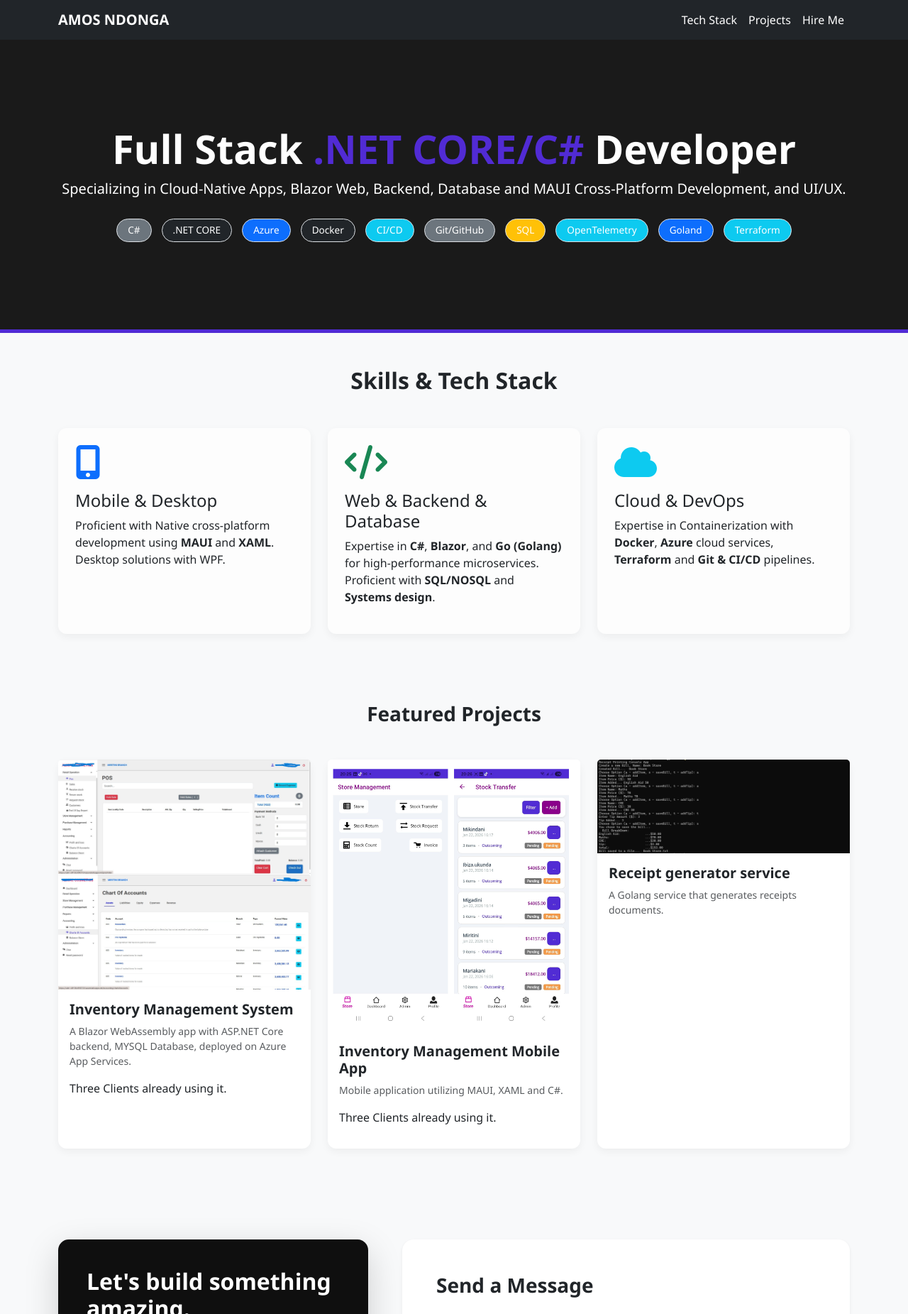
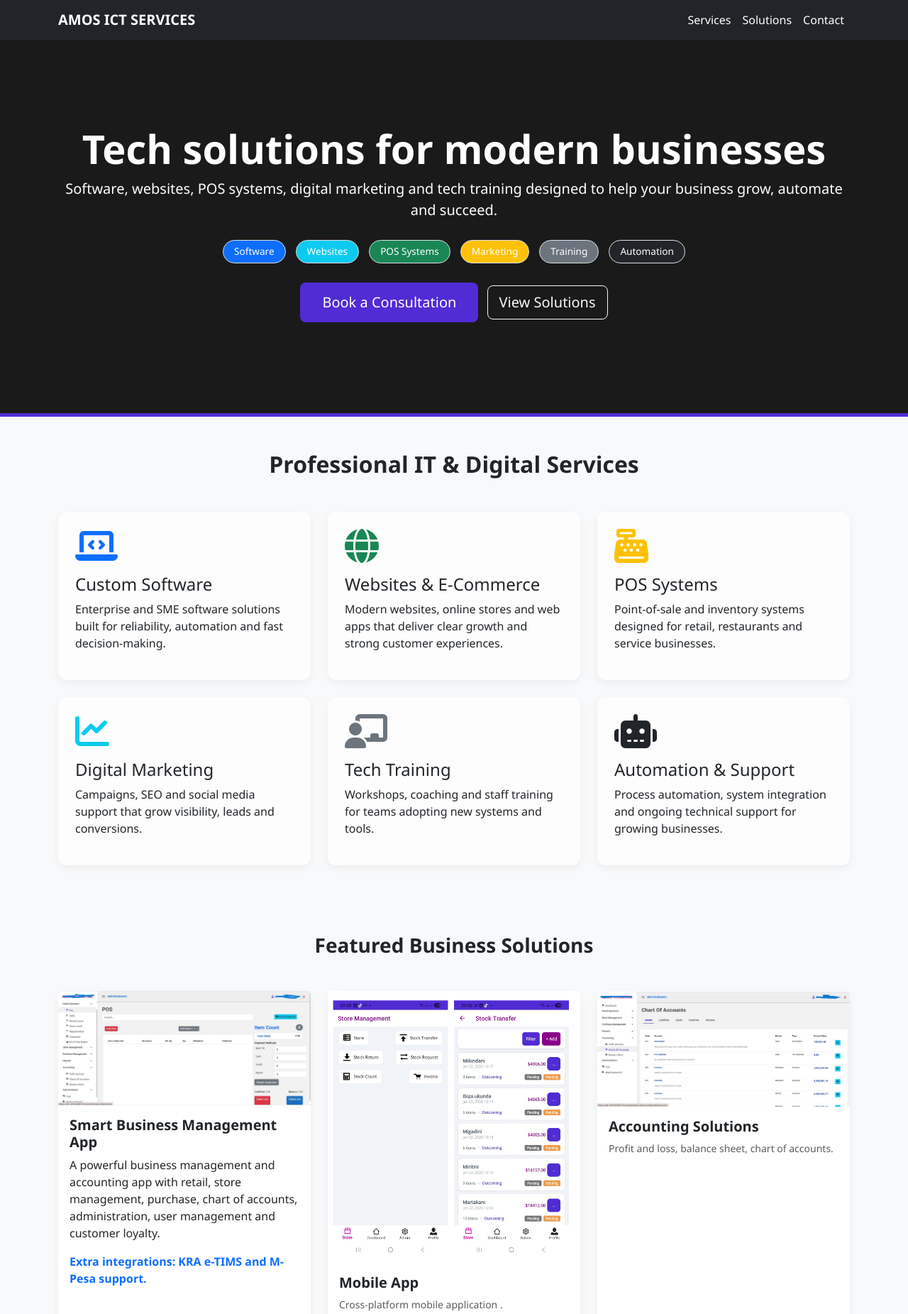
Before and after one commit to amosn593/amos-ict-services, a plain HTML site: page index.html in a window 1280 px wide. Shown: the top 1851 px of the page at 71% size. Drawn offline with nearby package versions, Linux system fonts and the light colour scheme.

Commit message:
refactored business app

```diff
--- a/index.html
+++ b/index.html
@@ -3,7 +3,7 @@
   <head>
     <meta charset="UTF-8" />
     <meta name="viewport" content="width=device-width, initial-scale=1.0" />
-    <title>Amos Ndonga .NET Developer Portfolio</title>
+    <title>AMOS ICT SERVICES | Tech solutions for modern businesses</title>
     <link
       href="https://cdn.jsdelivr.net/npm/bootstrap@5.3.0/dist/css/bootstrap.min.css"
       rel="stylesheet"
@@ -155,7 +155,7 @@
   <body>
     <nav class="navbar navbar-expand-lg navbar-dark bg-dark sticky-top">
       <div class="container">
-        <a class="navbar-brand fw-bold" href="#">AMOS NDONGA</a>
+        <a class="navbar-brand fw-bold" href="#">AMOS ICT SERVICES</a>
         <button
           class="navbar-toggler"
           type="button"
@@ -167,13 +167,13 @@
         <div class="collapse navbar-collapse" id="navbarNav">
           <ul class="navbar-nav ms-auto">
             <li class="nav-item">
-              <a class="nav-link text-white" href="#skills">Tech Stack</a>
+              <a class="nav-link text-white" href="#services">Services</a>
             </li>
             <li class="nav-item">
-              <a class="nav-link text-white" href="#portfolio">Projects</a>
+              <a class="nav-link text-white" href="#portfolio">Solutions</a>
             </li>
             <li class="nav-item">
-              <a class="nav-link text-white" href="#hire-me">Hire Me</a>
+              <a class="nav-link text-white" href="#hire-me">Contact</a>
             </li>
           </ul>
         </div>
@@ -182,65 +182,96 @@
 
     <header class="hero text-center">
       <div class="container">
-        <h1 class="display-4 fw-bold">
-          Full Stack <span class="accent-text">.NET CORE/C#</span> Developer
-        </h1>
+        <h1 class="display-4 fw-bold">Tech solutions for modern businesses</h1>
 
         <p class="lead mb-4">
-          Specializing in Cloud-Native Apps, Blazor Web, Backend, Database and
-          MAUI Cross-Platform Development, and UI/UX.
+          Software, websites, POS systems, digital marketing and tech training
+          designed to help your business grow, automate and succeed.
         </p>
-        <div class="d-flex justify-content-center gap-2">
-          <span class="tech-badge bg-secondary text-white">C#</span>
-          <span class="tech-badge bg-dark text-white">.NET CORE</span>
-          <span class="tech-badge bg-primary text-white">Azure</span>
-          <span class="tech-badge bg-dark text-white">Docker</span>
-          <span class="tech-badge bg-info text-white">CI/CD</span>
-          <span class="tech-badge bg-secondary text-white">Git/GitHub</span>
-          <span class="tech-badge bg-warning text-white">SQL</span>
-          <span class="tech-badge bg-info text-white">OpenTelemetry</span>
-          <span class="tech-badge bg-primary text-white">Goland</span>
-          <span class="tech-badge bg-info text-white">Terraform</span>
+
+        <div class="d-flex justify-content-center gap-2 flex-wrap mb-4">
+          <span class="tech-badge bg-primary text-white">Software</span>
+          <span class="tech-badge bg-info text-white">Websites</span>
+          <span class="tech-badge bg-success text-white">POS Systems</span>
+          <span class="tech-badge bg-warning text-white">Marketing</span>
+          <span class="tech-badge bg-secondary text-white">Training</span>
+          <span class="tech-badge bg-dark text-white">Automation</span>
         </div>
+
+        <a href="#hire-me" class="btn btn-dotnet btn-lg me-2 mb-2"
+          >Book a Consultation</a
+        >
+        <a href="#portfolio" class="btn btn-outline-light btn-lg mb-2"
+          >View Solutions</a
+        >
       </div>
     </header>
 
-    <section id="skills" class="py-5 bg-light">
+    <section id="services" class="py-5 bg-light">
       <div class="container">
-        <h2 class="text-center mb-5 fw-bold">Skills & Tech Stack</h2>
+        <h2 class="text-center mb-5 fw-bold">
+          Professional IT & Digital Services
+        </h2>
         <div class="row g-4">
           <div class="col-md-4">
             <div class="card h-100 skill-card p-4">
-              <i class="fas fa-mobile-alt fa-3x mb-3 text-primary"></i>
-              <h4>Mobile & Desktop</h4>
+              <i class="fas fa-laptop-code fa-3x mb-3 text-primary"></i>
+              <h4>Custom Software</h4>
               <p>
-                Proficient with Native cross-platform development using
-                <strong>MAUI</strong> and <strong>XAML</strong>. Desktop
-                solutions with WPF.
+                Enterprise and SME software solutions built for reliability,
+                automation and fast decision-making.
               </p>
             </div>
           </div>
           <div class="col-md-4">
             <div class="card h-100 skill-card p-4">
-              <i class="fas fa-code fa-3x mb-3 text-success"></i>
-              <h4>Web & Backend & Database</h4>
+              <i class="fas fa-globe fa-3x mb-3 text-success"></i>
+              <h4>Websites & E-Commerce</h4>
               <p>
-                Expertise in <strong>C#</strong>, <strong>Blazor</strong>, and
-                <strong>Go (Golang)</strong> for high-performance microservices.
-                Proficient with <strong>SQL/NOSQL</strong> and
-                <strong>Systems design</strong>.
+                Modern websites, online stores and web apps that deliver clear
+                growth and strong customer experiences.
               </p>
             </div>
           </div>
           <div class="col-md-4">
             <div class="card h-100 skill-card p-4">
-              <i class="fas fa-cloud fa-3x mb-3 text-info"></i>
-              <h4>Cloud & DevOps</h4>
+              <i class="fas fa-cash-register fa-3x mb-3 text-warning"></i>
+              <h4>POS Systems</h4>
               <p>
-                Expertise in Containerization with <strong>Docker</strong>,
-                <strong>Azure</strong> cloud services,
-                <strong>Terraform</strong> and
-                <strong>Git & CI/CD</strong> pipelines.
+                Point-of-sale and inventory systems designed for retail,
+                restaurants and service businesses.
+              </p>
+            </div>
+          </div>
+          <div class="col-md-4">
+            <div class="card h-100 skill-card p-4">
+              <i class="fas fa-chart-line fa-3x mb-3 text-info"></i>
+              <h4>Digital Marketing</h4>
+              <p>
+                Campaigns, SEO and social media support that grow visibility,
+                leads and conversions.
+              </p>
+            </div>
+          </div>
+          <div class="col-md-4">
+            <div class="card h-100 skill-card p-4">
+              <i
+                class="fas fa-chalkboard-teacher fa-3x mb-3 text-secondary"
+              ></i>
+              <h4>Tech Training</h4>
+              <p>
+                Workshops, coaching and staff training for teams adopting new
+                systems and tools.
+              </p>
+            </div>
+          </div>
+          <div class="col-md-4">
+            <div class="card h-100 skill-card p-4">
+              <i class="fas fa-robot fa-3x mb-3 text-dark"></i>
+              <h4>Automation & Support</h4>
+              <p>
+                Process automation, system integration and ongoing technical
+                support for growing businesses.
               </p>
             </div>
           </div>
@@ -250,27 +281,27 @@
 
     <section id="portfolio" class="py-5 bg-light">
       <div class="container">
-        <h3 class="text-center fw-bold mb-5">Featured Projects</h3>
+        <h3 class="text-center fw-bold mb-5">Featured Business Solutions</h3>
         <div class="row g-4">
           <div class="col-md-4">
             <div class="card h-100 hover-up">
               <img
                 src="pos.jpeg"
                 class="card-img-top responsive-image"
-                alt="Project"
-              />
-              <img
-                src="accounts.jpeg"
-                class="card-img-top responsive-image"
-                alt="Project"
+                alt="Smart business management app"
               />
               <div class="card-body">
-                <h5 class="card-title fw-bold">Inventory Management System</h5>
-                <p class="card-text small text-muted">
-                  A Blazor WebAssembly app with ASP.NET Core backend, MYSQL
-                  Database, deployed on Azure App Services.
+                <h5 class="card-title fw-bold">
+                  Smart Business Management App
+                </h5>
+                <p class="card-text">
+                  A powerful business management and accounting app with retail,
+                  store management, purchase, chart of accounts, administration,
+                  user management and customer loyalty.
                 </p>
-                <p>Three Clients already using it.</p>
+                <p class="fw-semibold text-primary mb-0">
+                  Extra integrations: KRA e-TIMS and M-Pesa support.
+                </p>
               </div>
             </div>
           </div>
@@ -279,28 +310,69 @@
               <img
                 src="app.png"
                 class="card-img-top responsive-image"
-                alt="Project"
+                alt="Mobile App"
               />
               <div class="card-body">
-                <h5 class="card-title fw-bold">
-                  Inventory Management Mobile App
-                </h5>
+                <h5 class="card-title fw-bold">Mobile App</h5>
                 <p class="card-text small text-muted">
-                  Mobile application utilizing MAUI, XAML and C#.
+                  Cross-platform mobile application .
                 </p>
-                <p>Three Clients already using it.</p>
+                <p>Modern UX and cloud synchronization.</p>
               </div>
             </div>
           </div>
           <div class="col-md-4">
             <div class="card h-100 hover-up">
-              <img src="goland.jpeg" class="card-img-top" alt="Project" />
+              <img
+                src="accounts.jpeg"
+                class="card-img-top responsive-image"
+                alt="Accounting"
+              />
               <div class="card-body">
-                <h5 class="card-title fw-bold">Receipt generator service</h5>
+                <h5 class="card-title fw-bold">Accounting Solutions</h5>
                 <p class="card-text small text-muted">
-                  A Golang service that generates receipts documents.
+                  Profit and loss, balance sheet, chart of accounts.
                 </p>
               </div>
+            </div>
+          </div>
+        </div>
+      </div>
+    </section>
+
+    <section id="tutorials" class="py-5 bg-white">
+      <div class="container">
+        <h3 class="text-center fw-bold mb-4">Business App Tutorials</h3>
+        <p class="text-center mb-5 opacity-75">
+          Watch step-by-step guides for our business management apps, retail
+          systems, accounting workflows, and integrations.
+        </p>
+        <div class="row justify-content-center">
+          <div class="col-lg-8">
+            <div class="video-container mb-4">
+              <iframe
+                src="https://www.youtube.com/embed?list=PLYOURPLAYLISTID"
+                title="Amos ICT Services tutorials"
+                frameborder="0"
+                allow="
+                  accelerometer;
+                  autoplay;
+                  clipboard-write;
+                  encrypted-media;
+                  gyroscope;
+                  picture-in-picture;
+                "
+                allowfullscreen
+              ></iframe>
+            </div>
+            <div class="text-center">
+              <a
+                href="https://www.youtube.com/channel/UCoLUbL1GkxaCq0xIAkTtjEw"
+                class="btn btn-dotnet fw-bold"
+                target="_blank"
+                rel="noopener noreferrer"
+                >Visit the full tutorial channel</a
+              >
             </div>
           </div>
         </div>
@@ -312,10 +384,13 @@
         <div class="row g-5">
           <div class="col-lg-5">
             <div class="contact-card shadow-lg">
-              <h2 class="fw-bold mb-4">Let's build something amazing.</h2>
+              <h2 class="fw-bold mb-4">
+                Helping you grow, automate & succeed.
+              </h2>
               <p class="opacity-75 mb-5">
-                Currently available for full-time roles or high-impact contract
-                projects, Azure cloud solutions, and Mobile development.
+                Amos ICT Services delivers practical technology for businesses
+                that need better software, stronger online presence, and smarter
+                operations.
               </p>
 
               <div class="d-flex align-items-center mb-4">
@@ -323,7 +398,7 @@
                   <i class="fas fa-envelope fa-lg text-info"></i>
                 </div>
                 <div>
-                  <h6 class="mb-0">Email Me</h6>
+                  <h6 class="mb-0">Email</h6>
                   <p class="mb-0 opacity-75">amosndonga@gmail.com</p>
                 </div>
               </div>
@@ -334,16 +409,16 @@
                 </div>
                 <div>
                   <h6 class="mb-0">Phone</h6>
-                  <p class="mb-0 opacity-75">+254 702240787</p>
+                  <p class="mb-0 opacity-75">+254702240787</p>
                 </div>
               </div>
 
               <div class="d-flex align-items-center mb-4">
                 <div class="icon-box me-3">
-                  <i class="fas fa-location-dot fa-lg text-info"></i>
+                  <i class="fas fa-map-marker-alt fa-lg text-info"></i>
                 </div>
                 <div>
-                  <h6 class="mb-0">Location</h6>
+                  <h6 class="mb-0">Based in</h6>
                   <p class="mb-0 opacity-75">Nairobi, Kenya</p>
                 </div>
               </div>
@@ -371,7 +446,7 @@
 
           <div class="col-lg-7">
             <div class="bg-white p-4 p-md-5 rounded-4 shadow-sm">
-              <h3 class="fw-bold mb-4 text-dark">Send a Message</h3>
+              <h3 class="fw-bold mb-4 text-dark">Start your project</h3>
               <form action="#" method="POST">
                 <div class="row g-3">
                   <div class="col-md-6">
@@ -393,12 +468,13 @@
                     />
                   </div>
                   <div class="col-12">
-                    <label class="form-label small fw-bold">Subject</label>
+                    <label class="form-label small fw-bold">Project Type</label>
                     <select class="form-select form-control">
-                      <option>Full-time Opportunity</option>
-                      <option>Contract Project</option>
-                      <option>Consulting/Code Review</option>
-                      <option>Other</option>
+                      <option>Software development</option>
+                      <option>Website or e-commerce</option>
+                      <option>POS system setup</option>
+                      <option>Marketing & training</option>
+                      <option>Other business solution</option>
                     </select>
                   </div>
                   <div class="col-12">
@@ -406,13 +482,13 @@
                     <textarea
                       class="form-control"
                       rows="5"
-                      placeholder="Tell me about your project..."
+                      placeholder="Tell me about your business goals..."
                       required
                     ></textarea>
                   </div>
                   <div class="col-12 mt-4">
                     <button type="submit" class="btn btn-dotnet w-100 fw-bold">
-                      Send Proposal
+                      Request a Quote
                     </button>
                   </div>
                 </div>
@@ -426,9 +502,11 @@
     <footer class="bg-dark text-white text-center py-5">
       <div class="container">
         <p class="mb-2">Ready to start a project?</p>
-        <a href="#hire-me" class="btn btn-dotnet fw-bold mb-3">Hire Me Today</a>
+        <a href="#hire-me" class="btn btn-dotnet fw-bold mb-3"
+          >Contact Amos ICT services</a
+        >
         <p class="text-secondary small">
-          &copy; Amos Ndonga. All rights reserved.
+          &copy; Amos ICT Services. All rights reserved.
         </p>
       </div>
     </footer>
```
